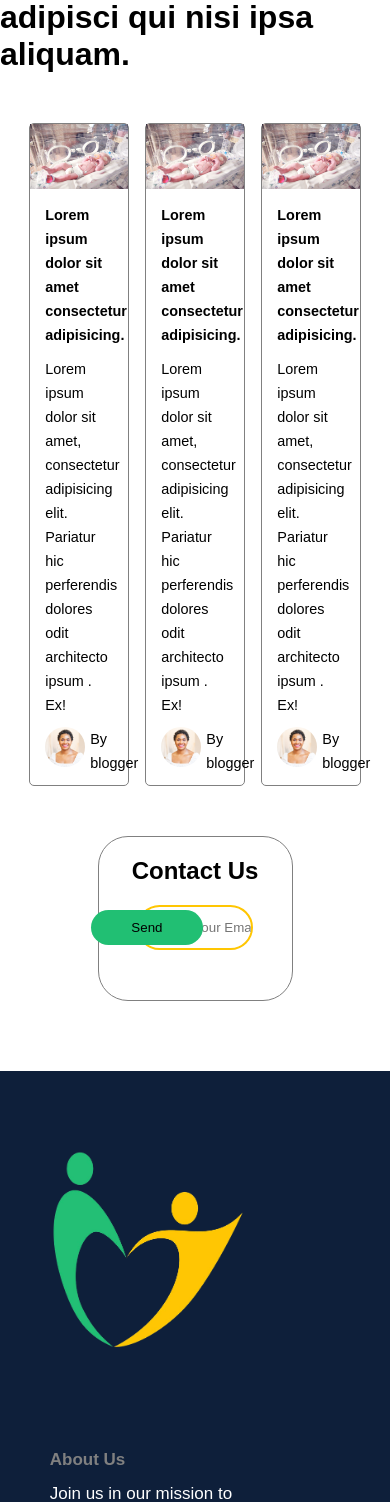
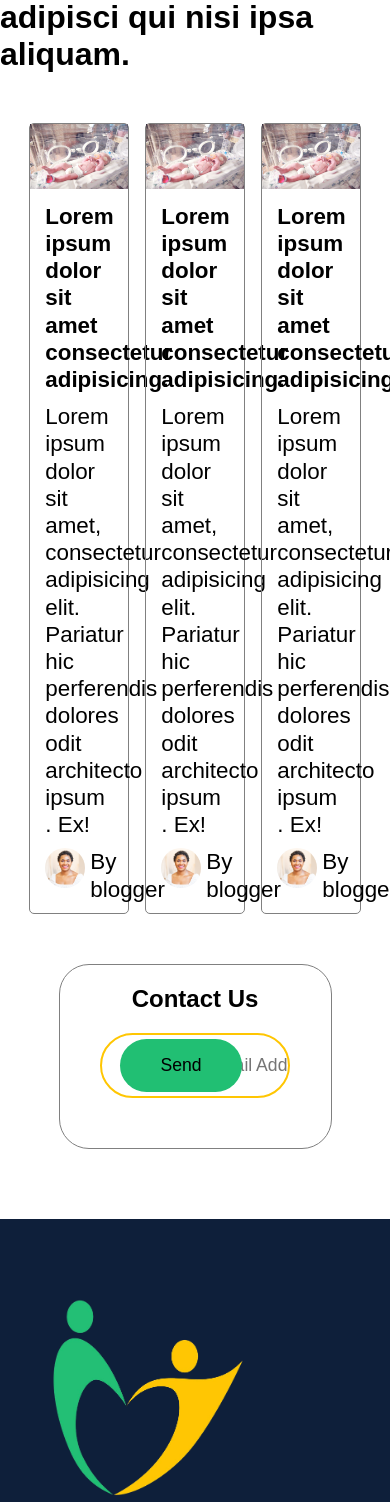
Before and after one commit to Chukwukaoranile/portfolio-project_foundation, a Flask app: page / in a window 390 px wide; the page is wider, and only the part inside the window is pictured. Shown: the part 3039-4541 px from the top of that part. Run offline with Flask 3, Linux system fonts and the light colour scheme; some libraries are stand-ins or nearby versions.

Commit message:
responsiveness for 768px and 840px wide screens

```diff
--- a/assets/css/homepage-main.css
+++ b/assets/css/homepage-main.css
@@ -360,16 +365,24 @@
     border: none;
 }
 
-/* @media screen and (max-width:1200px 1380) {
+@media screen and (max-width: 1280px) {
     .mission_cards-container{
-        top: 83rem;
+        top: 89rem;
         right: 15rem;
     }
 
     .contact-form button{
         right: 135px;
     }
-} */
+
+    input, button{
+        font-size: 0.9rem;
+    }
+     .section-title-text{
+        font-size: 1.5rem;
+    }
+
+}
 
 @media screen and (max-width:1024px) {
     .mission{
@@ -417,12 +446,49 @@
         width: 40%;
     }
 
+    .section-title-text{
+        font-size: 1.5rem;
+    }
+
     .blog-title{
         width: 20%;
     }
 
+    .about-us p{
+        font-size: 1.5rem;
+        line-height: 26px;
+    }
+
+    .blog-container p{
+        font-size: 1.4rem;
+        line-height: 1.7rem;
+    }
+
     .contact-form button{
         right: 96px;
+    }
+
+    .causes-img img{
+        height: 15vh;
+    }
+
+    .aboutus-btn button{
+        padding: 10px 40px;
+        font-size: 1rem;
+    }
+
+    .contactus-container{
+        width: 70%;
+    }
+
+    .contact-form input{
+        height: 65px;
+    }
+
+    .contact-form button{
+        right: 134px;
+        top: 8px;
+        padding: 16px 40px;
     }
 }
 
@@ -466,6 +536,37 @@
     }
 
     .contact-form button{
+        top: 0.4rem;
         right: 89px;
     }
+
+    input, button{
+        font-size: 1.1rem;
+    }
+
+    .contact-form input{
+        width: 70%;
+    }
 }
+
+@media screen and (max-width: 768px) {
+    .aboutus-img{
+        display: none;
+    }
+    .aboutus-info2{
+        width: 100%;
+    }
+
+    .about-us h2{
+        width: 40%;
+    }
+}
+
+.causes{
+    width: 85%;
+}
+
+.causes-img{
+    width: 35%;
+
+}
--- a/index.html
+++ b/index.html
@@ -41,7 +41,7 @@
             </div>
             <div class="page">
               <a href="/portfolio-pro/beneficiary.html" target="_blank"
-                ><p>beneficiary</p></a
+                ><p>Beneficiary</p></a
               >
             </div>
             <div class="page">
@@ -148,7 +148,7 @@
           <div class="aboutus-container d-flex">
             <div class="aboutus-info2 d-flex">
               <div class="aboutus-content">
-                <h2 class="t-center">About Us</h2>
+                <h2 class="t-center aboutus-title">About Us</h2>
 
                 <p>
                   At InclusioKids Africa, where we are championing cerebral
```
Also changed, not shown: other parts of assets/css/homepage-main.css (+33 -8 lines).
